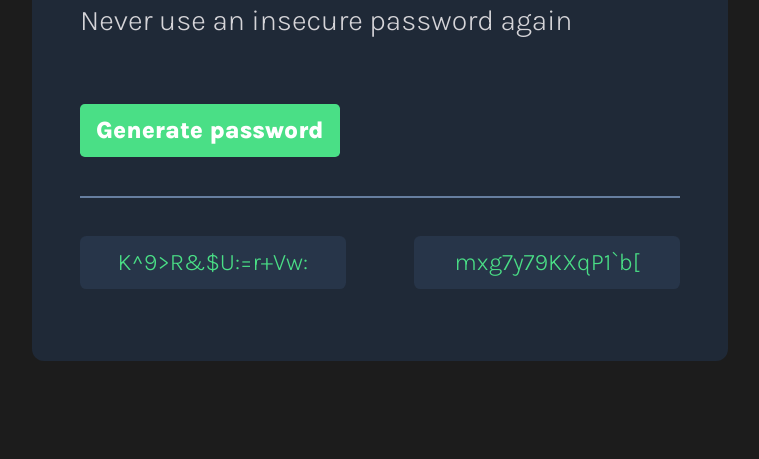
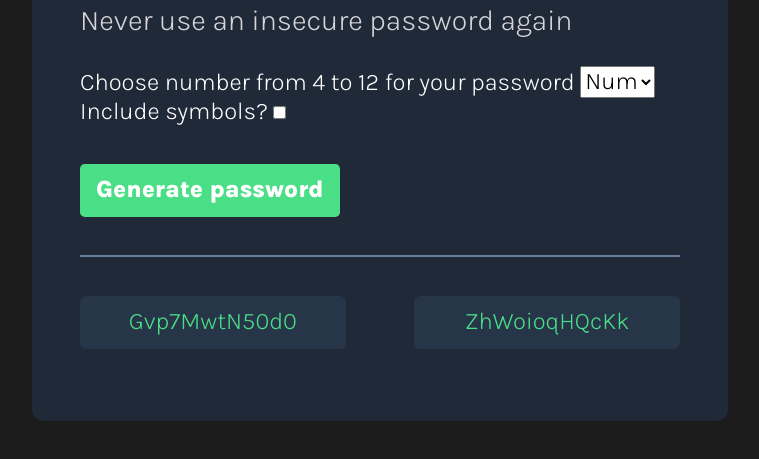
Before and after one commit to Matadorz350/Generate-a-password, a plain HTML site: page index.html in a window 1280 px wide. Both pictures are taken after a click on the button "Generate password". Shown: the part 233-692 px from the top of the page, without its empty margins (260-1019 px from the left). Drawn offline with nearby package versions, Linux system fonts and the light colour scheme.

Commit message:
I've added extra functions

```diff
--- a/index.css
+++ b/index.css
@@ -29,6 +29,10 @@ p {
     font-size: 1.8rem;
     margin-top: 0.4rem;
     color: #D5D4D8;
+}
+
+button {
+    display: block;
 }
 
 #btn-el {
--- a/index.html
+++ b/index.html
@@ -15,6 +15,25 @@
         <section id="main">
             <h1>Generate a </br><span class="green">random password</span></h1>
             <p>Never use an insecure password again</p>
+
+            <label for="amount-el">Choose number from 4 to 12 for your password</label>
+            <select id="amount-el" name="amount-el" onchange="changeNum()">
+                <option>Num</option>
+                <option value="4">4</option>
+                <option value="5">5</option>
+                <option value="6">6</option>
+                <option value="7">7</option>
+                <option value="8">8</option>
+                <option value="9">9</option>
+                <option value="10">10</option>
+                <option value="11">11</option>
+                <option value="12">12</option>
+            </select>
+
+            <label for="symbol-el" class="check">Include symbols?
+                <input type="checkbox" id="symbol-el" onchange="includSym()">
+            </label>
+
             <button id="btn-el" onclick="generator()">Generate password</button>
             <div class="btn">
                 <div id="password-one" class="window green">Password one</div>
--- a/index.js
+++ b/index.js
@@ -1,13 +1,24 @@
-const characters = ["A","B","C","D","E","F","G","H","I","J","K","L","M","N","O","P","Q","R","S","T","U","V","W","X","Y","Z","a","b","c","d","e","f","g","h","i","j","k","l","m","n","o","p","q","r","s","t","u","v","w","x","y","z", "0", "1", "2", "3", "4", "5", "6", "7", "8", "9","~","`","!","@","#","$","%","^","&","*","(",")","_","-","+","=","{","[","}","]",",","|",":",";","<",">",".","?",
-"/"];
+const characters = ["A","B","C","D","E","F","G","H","I","J","K","L","M","N","O","P","Q","R","S","T","U","V","W","X","Y","Z","a","b","c","d","e","f","g","h","i","j","k","l","m","n","o","p","q","r","s","t","u","v","w","x","y","z", "0", "1", "2", "3", "4", "5", "6", "7", "8", "9"];
+const charactersSym = ["~","`","!","@","#","$","%","^","&","*","(",")","_","-","+","=","{","[","}","]",",","|",":",";","<",">",".","?",
+  "/"];
 
 let passwordOne = document.getElementById("password-one");
 let passwordTwo = document.getElementById("password-two");
+let amountEl = document.getElementById("amount-el");
+let x = 12;
+
+function includSym() {
+  characters.push(...charactersSym);
+}
+
+function changeNum() {
+  x = amountEl.value;
+}
 
 function generator() {
   let stringOne = "";
   let stringTwo = "";
-  for(let i = 0; i < 15; i++) {
+  for(let i = 0; i < x; i++) {
     let randomNumber = Math.floor(Math.random() * characters.length);
     let randomNumberTwo = Math.floor(Math.random() * characters.length);
     stringOne += characters[randomNumber];
```
